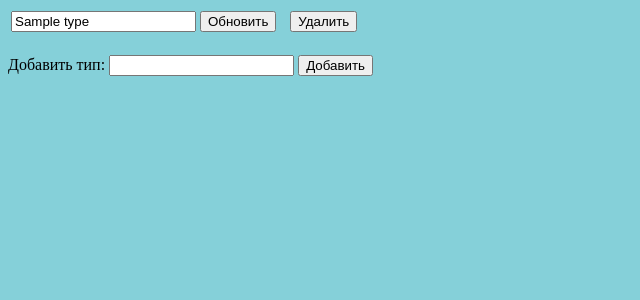
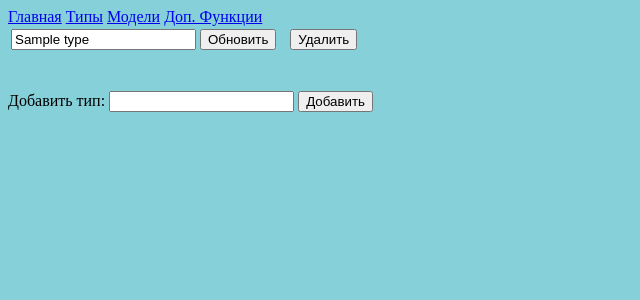
Before and after one commit to drypa/refrigerators, a PHP site: page /type.php in a window 1280 px wide. Shown: the top 300 px of the page, without its empty margins (0-640 px from the left). Run offline with PHP 8.4, Linux system fonts and the light colour scheme; tables that the repository leaves empty hold one stand-in row (values such as "Sample post").

Commit message:
navigation

```diff
--- a/index.php
+++ b/index.php
@@ -5,6 +5,10 @@
 
 <body style="background-color: #85d0d9">
 <h2>База данных кондиционеров и холодильного оборудования</h2>
+<a href="index.php">Главная</a>
+<a href="type.php">Типы</a>
+<a href="model.php">Модели</a>
+<a href="feature_types.php">Доп. Функции</a>
 <?php
 $server = 'localhost:3306';
 $login = 'root';
--- a/type.php
+++ b/type.php
@@ -2,13 +2,18 @@
 <head>
     <meta http-equiv="Content-Type" content="text/html; charset=utf-8"/>
     <style type="text/css">
-        form{
+        form {
             display: inline-block;
         }
     </style>
 </head>
 
 <body style="background-color: #85d0d9">
+<a href="index.php">Главная</a>
+<a href="type.php">Типы</a>
+<a href="model.php">Модели</a>
+<a href="feature_types.php">Доп. Функции</a>
+
 <?php
 $server = 'localhost:3306';
 $login = 'root';
@@ -49,7 +54,8 @@ foreach ($types as $t) {
     $id = $t['type_id'];
     $name = $t['name'];
     ?>
-<form action="type.php" method="post" >
+<div>
+    <form action="type.php" method="post">
         <table>
             <tr>
                 <td>
@@ -74,10 +80,12 @@ foreach ($types as $t) {
             </tr>
         </table>
     </form>
+</div>
     <?php
 }
 ?>
 <br/>
+
 <form action="type.php" method="POST">
     Добавить тип: <input type="text" name="type"> <input type="submit" name="AddType" value="Добавить">
 </form>
```
Also changed, not shown: feature_types.php (+10 -2 lines), model.php (+10 -2 lines). Lines whose indentation alone changed are shown as unchanged.
